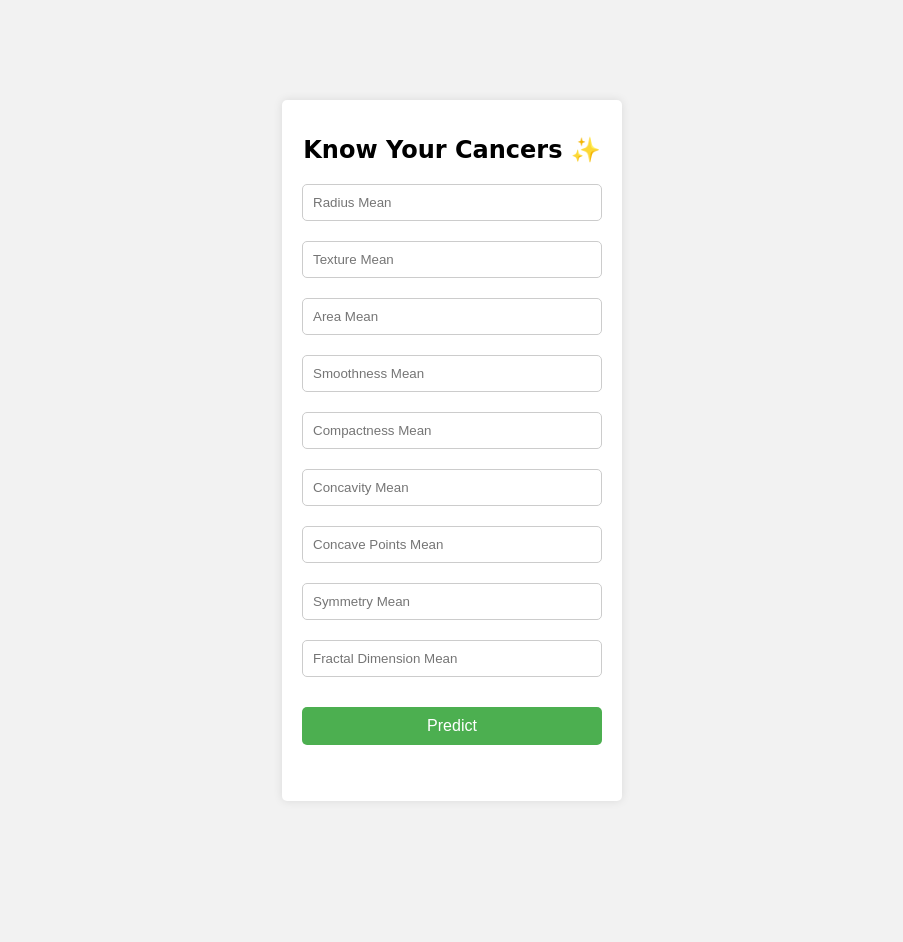
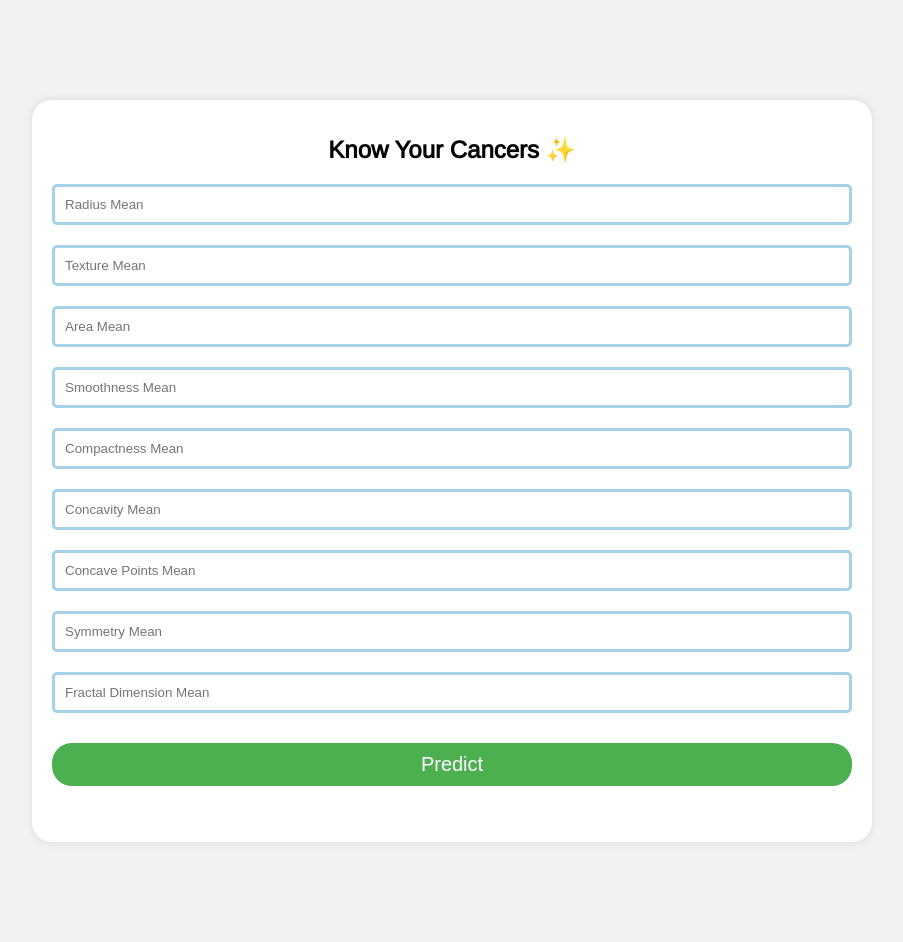
Before and after one commit to capybara-brain346/Breast-Cancer-Classifier, a Flask app: page / in a window 1280 px wide. Shown: the whole page, without its empty margins (188-1091 px from the left). Before the commit the page ends 801 px from the top, so only its background shows below. Run offline with Flask 3, Linux system fonts and the light colour scheme.

Commit message:
update to frontend

```diff
--- a/api/templates/index.html
+++ b/api/templates/index.html
@@ -16,22 +16,22 @@
       background: #fff;
       padding: 20px;
       margin: 100px auto;
-      width: 300px;
-      border-radius: 5px;
+      width: 800px;
+      border-radius: 20px;
       box-shadow: 0px 0px 10px 0px rgba(0,0,0,0.1);
     }
     .login h1 {
       text-align: center;
       font-size: 24px;
       margin-bottom: 20px;
-      font-family: '', cursive;
+      font-family: 'Arimo', cursive;
     }
     input[type="text"] {
       width: 100%;
       padding: 10px;
       margin-bottom: 20px;
       border-radius: 5px;
-      border: 1px solid #ccc;
+      border: 3px solid #A5D2E9;
       box-sizing: border-box;
     }
     button[type="submit"] {
@@ -41,8 +41,8 @@
       border: none;
       background-color: #4CAF50;
       color: white;
-      font-size: 16px;
-      border-radius: 5px;
+      font-size: 20px;
+      border-radius: 20px;
       cursor: pointer;
       transition: background-color 0.3s;
     }
```
